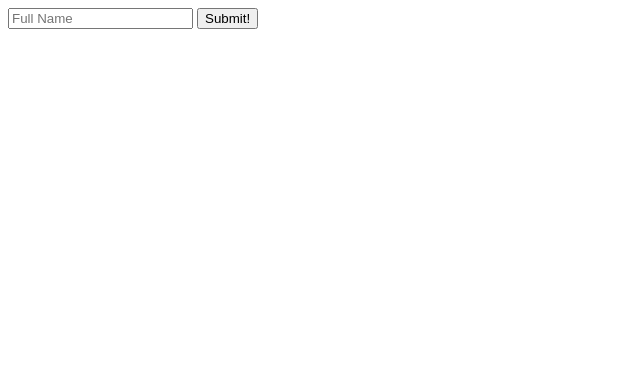
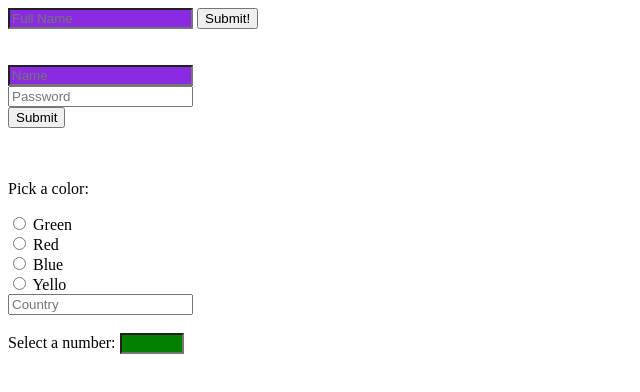
Before and after one commit to avereaschin/cs50w, a plain HTML site: page forms.html in a window 1280 px wide. Shown: the whole page, without its empty margins (0-640 px from the left). Drawn offline with Linux system fonts and the light colour scheme.

Commit message:
created child.html, hover.html and added styling to forms.html

```diff
--- a/forms.html
+++ b/forms.html
@@ -2,11 +2,65 @@
 <html>
     <head>
         <title>Forms</title>
+        <style>
+            /* Styling tags based on attribute values */
+            input[type="text"] {
+                background-color: blueviolet;
+            }
+            input[type="number"] {
+                background-color: green;
+            }
+        </style>
     </head>
     <body>
         <form>
+            <!-- Text input with submit button -->
             <input type="text" placeholder="Full Name" name="name">
             <button>Submit!</button>
         </form>
+
+        <br>
+        <br>
+
+        <form>
+            <div>
+                <input name="name" type="text" placeholder="Name">
+                <br>
+                <!-- Password input field -->
+                <input name="password" type="password" placeholder="Password">
+                <br>
+                <button>Submit</button>
+            </div>
+        </form>
+
+        <br>
+        <br>
+
+        <p>Pick a color:</p>
+        <form>
+            <div>
+                <!-- Radio buttons -->
+                <input type="radio" name="color" value="green"> Green <br>
+                <input type="radio" name="color" value="red"> Red <br>
+                <input type="radio" name="color" value="blue"> Blue <br>
+                <input type="radio" name="color" value="yellow"> Yello <br>
+            </div>
+
+            <div>
+                <!-- Prepopulated options -->
+                <input list="countries" name="country" placeholder="Country">
+                    <datalist id="countries">
+                        <option value="Afghanistan"></option>
+                        <option value="Albania"></option>
+                        <option value="Algeria"></option>
+            </div>
+
+            <br>
+
+            <div>
+                <label for="howmany">Select a number:</label>
+                <input type="number" name="howmany" id="howmany" min="100" max="200">
+            </div>
+        </form>
     </body>
 </html>
```
Also changed, not shown: child.html (added, +41 -0 lines), hover.html (added, +9 -0 lines).
